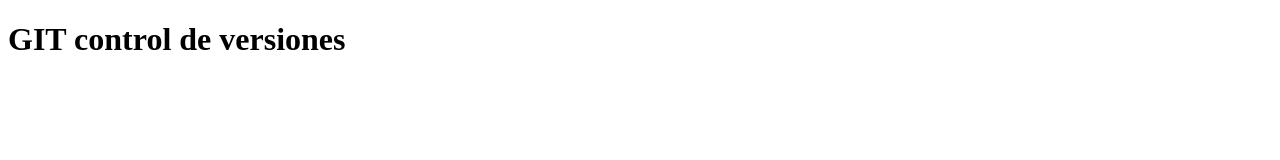
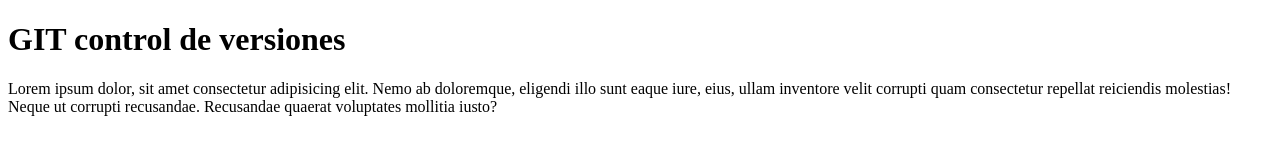
Before and after one commit to Francis78/repoAcademlo, a plain HTML site: page index.html in a window 1280 px wide. Drawn offline with Linux system fonts and the light colour scheme.

Commit message:
cambio 1

```diff
--- a/index.html
+++ b/index.html
@@ -8,6 +8,7 @@
 </head>
 <body>
     <h1>GIT control de versiones</h1>
+    <p>Lorem ipsum dolor, sit amet consectetur adipisicing elit. Nemo ab doloremque, eligendi illo sunt eaque iure, eius, ullam inventore velit corrupti quam consectetur repellat reiciendis molestias! Neque ut corrupti recusandae. Recusandae quaerat voluptates mollitia iusto?</p>
 
 </body>
 </html>
```
